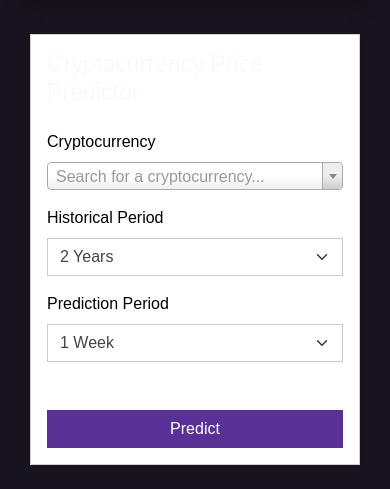
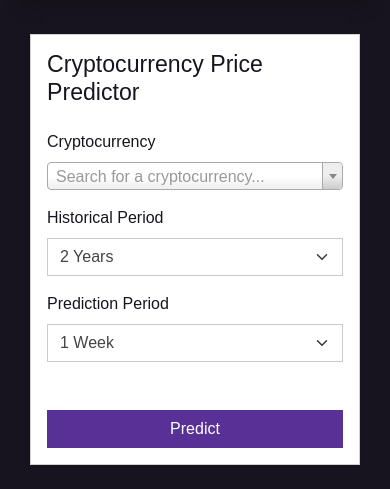
Before and after one commit to Rosssaab/CryptoPredictWeb, a Flask app: template templates/index.html in a window 390 px wide. Shown: the part 153-642 px from the top of the page. Run offline with Flask 3, Linux system fonts and the light colour scheme; the template is opened without the code that fills it: most values are stand-ins (such as "Sample title", 1, 10 or a date in 2020); some libraries are stand-ins or nearby versions.

Commit message:
Final pre suggestion button version
Changes made:
- Changed card backgrounds to white
- Made text colors dark for better readability
- Updated chart background to softer yellow (#FFFDE7)
- Made predicted price bold
- Fixed text colors in price info section
- Improved overall contrast and readability
- Maintained responsive design

```diff
--- a/static/js/script.js
+++ b/static/js/script.js
@@ -89,24 +89,21 @@ async function updateChart() {
         priceChart = Highcharts.chart('chart', {
             chart: {
                 height: getChartHeight(),
-                backgroundColor: '#FFFF00',
+                backgroundColor: '#FFFDE7',
                 style: {
                     fontFamily: '-apple-system, BlinkMacSystemFont, "Segoe UI", Roboto, "Helvetica Neue", Arial, sans-serif'
                 },
-                plotBackgroundColor: '#FFFF00',
+                plotBackgroundColor: '#FFFDE7',
                 zoomType: 'x',
                 events: {
                     load: function() {
                         this.chartBackground.css({
-                            fill: '#FFFF00'
+                            fill: '#FFFDE7'
                         });
-                        const chart = this;
-                        setTimeout(function() {
-                            chart.xAxis[0].setExtremes(
-                                yesterday.getTime(),
-                                dayAfterPrediction.getTime()
-                            );
-                        }, 100);
+                        this.xAxis[0].setExtremes(
+                            yesterday.getTime(),
+                            dayAfterPrediction.getTime()
+                        );
                     }
                 }
             },
@@ -170,41 +167,6 @@ async function updateChart() {
                 dashStyle: 'Dash',
                 lineWidth: 2
             }],
-            responsive: {
-                rules: [{
-                    condition: {
-                        maxWidth: 768
-                    },
-                    chartOptions: {
-                        chart: {
-                            height: 300
-                        },
-                        xAxis: {
-                            labels: {
-                                style: {
-                                    fontSize: '10px'
-                                }
-                            }
-                        },
-                        yAxis: {
-                            labels: {
-                                style: {
-                                    fontSize: '10px'
-                                }
-                            }
-                        },
-                        legend: {
-                            enabled: true,
-                            layout: 'horizontal',
-                            align: 'center',
-                            verticalAlign: 'bottom',
-                            itemStyle: {
-                                fontSize: '10px'
-                            }
-                        }
-                    }
-                }]
-            },
             plotOptions: {
                 series: {
                     animation: {
@@ -245,9 +207,6 @@ async function updateChart() {
                     text: 'All'
                 }],
                 selected: 0
-            },
-            chart: {
-                styledMode: false
             }
         });
 
@@ -260,73 +219,74 @@ async function updateChart() {
         stopLossInfo.style.display = 'block';
 
         currentPriceElement.innerHTML = `$${formatPrice(data.summary.current_price)} (as of ${currentDate})`;
-        predictedPriceElement.innerHTML = `$${formatPrice(data.summary.final_prediction)} (predicted for ${formatDate(finalDate)})`;
 
         const currentPrice = data.summary.current_price;
         const predictedPrice = data.summary.final_prediction;
         const percentChange = ((predictedPrice - currentPrice) / currentPrice) * 100;
+
+        // Add color class to the entire predicted price element
+        predictedPriceElement.className = predictedPrice > currentPrice ? 'text-success' : 'text-danger';
+        predictedPriceElement.innerHTML = `$${formatPrice(predictedPrice)} (predicted for ${formatDate(finalDate)})`;
+
         const stopLoss = currentPrice * 0.95; // 5% below current price
 
         let tradingAdvice = '';
         if (percentChange > 5) {
-            // Positive outlook
             tradingAdvice = `
                 <div class="row">
                     <div class="col-12">
-                        <h5 class="text-primary mb-3">AI Trading Recommendations for ${symbol}</h5>
-                        <div class="card bg-dark mb-3">
-                            <div class="card-body">
-                                <h6>If you own ${symbol}:</h6>
-                                <p class="text-success">HOLD → Consider selling at $${formatPrice(predictedPrice)} (${percentChange.toFixed(2)}% potential gain)</p>
-                                <p class="text-warning">Set stop-loss at $${formatPrice(stopLoss)}</p>
+                        <h5 class="text-dark mb-3">AI Trading Recommendations for ${symbol}</h5>
+                        <div class="card mb-3">
+                            <div class="card-body bg-white">
+                                <h6 class="text-dark">If you own ${symbol}:</h6>
+                                <p class="text-success fw-bold">HOLD → Consider selling at $${formatPrice(predictedPrice)} (${percentChange.toFixed(2)}% potential gain)</p>
+                                <p class="text-danger fw-bold">Set stop-loss at $${formatPrice(stopLoss)}</p>
                             </div>
                         </div>
-                        <div class="card bg-dark">
-                            <div class="card-body">
-                                <h6>If you don't own ${symbol}:</h6>
-                                <p class="text-info">WAIT → Consider buying if price dips below $${formatPrice(currentPrice * 0.98)}</p>
+                        <div class="card">
+                            <div class="card-body bg-white">
+                                <h6 class="text-dark">If you don't own ${symbol}:</h6>
+                                <p class="text-primary fw-bold">WAIT → Consider buying if price dips below $${formatPrice(currentPrice * 0.98)}</p>
                             </div>
                         </div>
                     </div>
                 </div>`;
         } else if (percentChange < -5) {
-            // Negative outlook
             tradingAdvice = `
                 <div class="row">
                     <div class="col-12">
-                        <h5 class="text-primary mb-3">AI Trading Recommendations for ${symbol}</h5>
-                        <div class="card bg-dark mb-3">
-                            <div class="card-body">
-                                <h6>If you own ${symbol}:</h6>
-                                <p class="text-danger">SELL → Price expected to drop to $${formatPrice(predictedPrice)} (${percentChange.toFixed(2)}% potential loss)</p>
-                                <p class="text-warning">Set stop-loss at $${formatPrice(stopLoss)}</p>
+                        <h5 class="text-dark mb-3">AI Trading Recommendations for ${symbol}</h5>
+                        <div class="card mb-3">
+                            <div class="card-body bg-white">
+                                <h6 class="text-dark">If you own ${symbol}:</h6>
+                                <p class="text-danger fw-bold">SELL → Price expected to drop to $${formatPrice(predictedPrice)} (${percentChange.toFixed(2)}% potential loss)</p>
+                                <p class="text-danger fw-bold">Set stop-loss at $${formatPrice(stopLoss)}</p>
                             </div>
                         </div>
-                        <div class="card bg-dark">
-                            <div class="card-body">
-                                <h6>If you don't own ${symbol}:</h6>
-                                <p class="text-warning">WAIT → Consider buying after price stabilizes below $${formatPrice(predictedPrice)}</p>
+                        <div class="card">
+                            <div class="card-body bg-white">
+                                <h6 class="text-dark">If you don't own ${symbol}:</h6>
+                                <p class="text-primary fw-bold">WAIT → Consider buying after price stabilizes below $${formatPrice(predictedPrice)}</p>
                             </div>
                         </div>
                     </div>
                 </div>`;
         } else {
-            // Neutral outlook
             tradingAdvice = `
                 <div class="row">
                     <div class="col-12">
-                        <h5 class="text-primary mb-3">AI Trading Recommendations for ${symbol}</h5>
-                        <div class="card bg-dark mb-3">
-                            <div class="card-body">
-                                <h6>If you own ${symbol}:</h6>
-                                <p class="text-info">HOLD → Price expected to remain stable around $${formatPrice(currentPrice)}</p>
-                                <p class="text-warning">Set stop-loss at $${formatPrice(stopLoss)}</p>
+                        <h5 class="text-dark mb-3">AI Trading Recommendations for ${symbol}</h5>
+                        <div class="card mb-3">
+                            <div class="card-body bg-white">
+                                <h6 class="text-dark">If you own ${symbol}:</h6>
+                                <p class="text-primary fw-bold">HOLD → Price expected to remain stable around $${formatPrice(currentPrice)}</p>
+                                <p class="text-danger fw-bold">Set stop-loss at $${formatPrice(stopLoss)}</p>
                             </div>
                         </div>
-                        <div class="card bg-dark">
-                            <div class="card-body">
-                                <h6>If you don't own ${symbol}:</h6>
-                                <p class="text-info">NEUTRAL → Consider small positions if price drops below $${formatPrice(currentPrice * 0.98)}</p>
+                        <div class="card">
+                            <div class="card-body bg-white">
+                                <h6 class="text-dark">If you don't own ${symbol}:</h6>
+                                <p class="text-primary fw-bold">NEUTRAL → Consider small positions if price drops below $${formatPrice(currentPrice * 0.98)}</p>
                             </div>
                         </div>
                     </div>
@@ -368,8 +328,8 @@ document.addEventListener('DOMContentLoaded', function() {
             priceChart.setSize(null, getChartHeight());
             const yesterday = new Date();
             yesterday.setDate(yesterday.getDate() - 1);
-            const dayAfterPrediction = new Date(finalDate);
-            dayAfterPrediction.setDate(dayAfterPrediction.getDate() + 1);
+            const dayAfterPrediction = new Date();
+            dayAfterPrediction.setDate(dayAfterPrediction.getDate() + parseInt(document.getElementById('predictPeriodSelect').value) + 1);
             priceChart.xAxis[0].setExtremes(
                 yesterday.getTime(),
                 dayAfterPrediction.getTime()
--- a/templates/index.html
+++ b/templates/index.html
@@ -69,12 +69,12 @@
     <div class="container">
         <div class="card bg-secondary text-light shadow-sm mb-4">
             <div class="card-body">
-                <h1 class="card-title text-light mb-4 fs-3 fs-md-2">Cryptocurrency Price Predictor</h1>
+                <h1 class="card-title text-dark mb-4 fs-3 fs-md-2">Cryptocurrency Price Predictor</h1>
                 <div class="controls">
                     <div class="row g-3">
                         <div class="col-12 col-lg-3">
                             <div class="form-group d-flex flex-column h-100">
-                                <label for="cryptoSelect" class="form-label">Cryptocurrency</label>
+                                <label for="cryptoSelect" class="form-label text-dark">Cryptocurrency</label>
                                 <select id="cryptoSelect" class="form-select flex-grow-1">
                                     <option value="" selected disabled>Select a cryptocurrency</option>
                                     {% for crypto in cryptos %}
@@ -85,7 +85,7 @@
                         </div>
                         <div class="col-12 col-lg-3">
                             <div class="form-group d-flex flex-column h-100">
-                                <label for="periodSelect" class="form-label">Historical Period</label>
+                                <label for="periodSelect" class="form-label text-dark">Historical Period</label>
                                 <select id="periodSelect" class="form-select flex-grow-1">
                                     <option value="3mo">3 Months</option>
                                     <option value="6mo">6 Months</option>
@@ -97,7 +97,7 @@
                         </div>
                         <div class="col-12 col-lg-3">
                             <div class="form-group d-flex flex-column h-100">
-                                <label for="predictPeriodSelect" class="form-label">Prediction Period</label>
+                                <label for="predictPeriodSelect" class="form-label text-dark">Prediction Period</label>
                                 <select id="predictPeriodSelect" class="form-select flex-grow-1">
                                     <option value="1">1 Day</option>
                                     <option value="7" selected>1 Week</option>
@@ -109,7 +109,7 @@
                         </div>
                         <div class="col-12 col-lg-3">
                             <div class="form-group d-flex flex-column h-100">
-                                <label class="form-label">&nbsp;</label>
+                                <label class="form-label text-dark">&nbsp;</label>
                                 <button id="predictBtn" class="btn btn-primary flex-grow-1">Predict</button>
                             </div>
                         </div>
```
